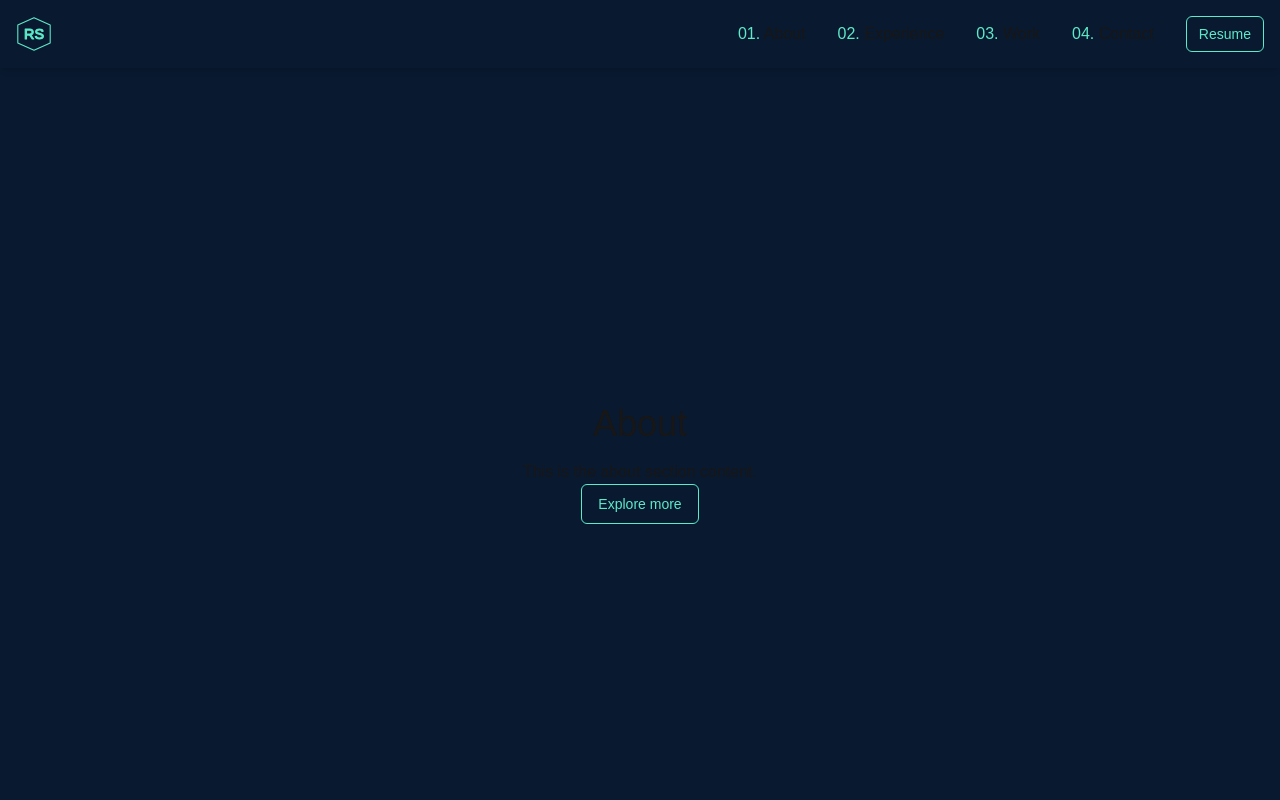
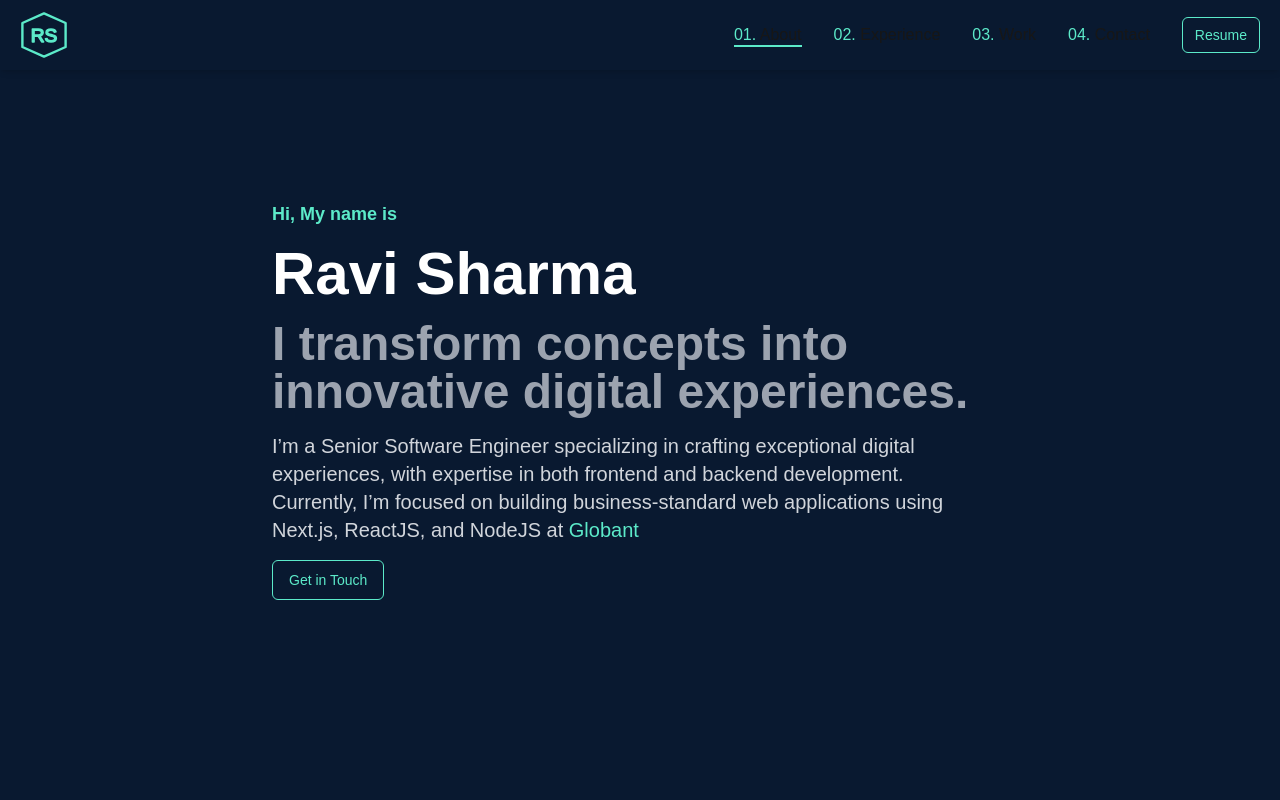
Before and after one commit to ravics09/myportfolio, a Next.js app: page / in a window 1280 px wide. Shown: the top 800 px of the page. Built offline with nearby package versions, Linux system fonts and the light colour scheme.

Commit message:
feat: added animation to highlight  active navitem of the page

```diff
--- a/src/app/globals.css
+++ b/src/app/globals.css
@@ -90,3 +90,16 @@ body {
     @apply bg-background text-foreground;
   }
 }
+
+@keyframes grow-bar {
+  from {
+    width: 0%;
+  }
+  to {
+    width: 100%;
+  }
+}
+
+.after\\:animate-grow-bar::after {
+  animation: grow-bar 0.6s ease-in-out forwards;
+}
--- a/src/app/page.tsx
+++ b/src/app/page.tsx
@@ -3,10 +3,14 @@
 import { motion } from 'framer-motion';
 import { useEffect, useState } from 'react';
 import Navbar from '@/components/navbar/navbar';
-import Section from '@/components/ui/section';
 import Logo from '@/components/ui/logo';
 import Footer from '@/components/ui/footer';
-import { Button } from '@/components/ui/button';
+
+import AboutSection from '@/components/about';
+import HeroSection from '@/components/hero';
+import ExperienceSection from '@/components/experience';
+import WorkSection from '@/components/work';
+import ContactSection from '@/components/contact';
 
 const Home = () => {
   const [isLoading, setIsLoading] = useState(true);
@@ -30,27 +34,15 @@ const Home = () => {
           <Logo size="w-16 h-16" animate={true} />
         </motion.div>
       ) : (
-        <>
+        <main>
           <Navbar />
-          <main className="mt-16">
-            <Section id="about" title="About">
-              <p>This is the about section content.</p>
-              <Button variant="threeD" size="default">
-                Explore more
-              </Button>
-            </Section>
-            <Section id="experience" title="Experience">
-              <p>This is the experience section content.</p>
-            </Section>
-            <Section id="work" title="Work">
-              <p>This is the work section content.</p>
-            </Section>
-            <Section id="contact" title="Contact">
-              <p>This is the contact section content.</p>
-            </Section>
-            <Footer />
-          </main>
-        </>
+          <HeroSection />
+          <AboutSection />
+          <ExperienceSection />
+          <WorkSection />
+          <ContactSection />
+          <Footer />
+        </main>
       )}
     </div>
   );
--- /dev/null
+++ b/src/components/about/index.tsx
@@ -0,0 +1,15 @@
+import { Button } from '@/components/ui/button';
+import Section from '@/components/ui/section';
+
+const AboutSection = () => {
+  return (
+    <Section id="about" title="About" className="bg-red-500">
+      <p>This is the about section content.</p>
+      <Button variant="threeD" size="default">
+        Explore more
+      </Button>
+    </Section>
+  );
+};
+
+export default AboutSection;
--- /dev/null
+++ b/src/components/contact/index.tsx
@@ -0,0 +1,11 @@
+import Section from '@/components/ui/section';
+
+const ContactSection = () => {
+  return (
+    <Section id="contact" title="Contact">
+      <p>This is the contact section content.</p>
+    </Section>
+  );
+};
+
+export default ContactSection;
--- /dev/null
+++ b/src/components/experience/index.tsx
@@ -0,0 +1,11 @@
+import Section from '@/components/ui/section';
+
+const ExperienceSection = () => {
+  return (
+    <Section id="experience" title="Experience" className="bg-green-500">
+      <p>This is the experience section content.</p>
+    </Section>
+  );
+};
+
+export default ExperienceSection;
--- /dev/null
+++ b/src/components/hero/index.tsx
@@ -0,0 +1,28 @@
+import { Button } from '@/components/ui/button';
+import Section from '@/components/ui/section';
+
+const HeroSection = () => {
+  return (
+    <Section className="items-start">
+      <div className="flex flex-col items-start space-y-4 sm:px-10 md:px-20">
+        <h1 className="text-lg text-[#5ceac9] font-semibold">Hi, My name is</h1>
+        <h2 className="text-4xl md:text-5xl lg:text-6xl font-bold text-white">Ravi Sharma</h2>
+        <h4 className="text-3xl md:text-4xl lg:text-5xl font-semibold text-gray-400">
+          I transform concepts into innovative digital experiences.
+        </h4>
+        <p className="text-lg md:text-xl text-gray-300 max-w-2xl">
+          I’m a Senior Software Engineer specializing in crafting exceptional digital experiences, with expertise in
+          both frontend and backend development. Currently, I’m focused on building business-standard web applications
+          using Next.js, ReactJS, and NodeJS at <span className="text-[#5ceac9]">Globant</span>
+        </p>
+        <a href="#contact">
+          <Button variant="threeD" size="default">
+            Get in Touch
+          </Button>
+        </a>
+      </div>
+    </Section>
+  );
+};
+
+export default HeroSection;
--- a/src/components/navbar/navbar.tsx
+++ b/src/components/navbar/navbar.tsx
@@ -2,6 +2,7 @@ import Link from 'next/link';
 import { motion } from 'framer-motion';
 import Logo from '@/components/ui/logo';
 import { Button } from '@/components/ui/button';
+import { useActiveSection } from '@/hooks/useActiveSection';
 
 const navItemVariants = {
   hidden: { opacity: 0 },
@@ -22,12 +23,15 @@ const Navbar = () => {
     { name: '04. Contact', href: '#contact' },
   ];
 
+  const sectionIds = navItems.map((item) => item.href.slice(1)); // Extract section IDs from hrefs
+  const activeSection = useActiveSection(sectionIds); // Use the custom hook to track the active section
+
   return (
     <header className="w-full fixed top-0 left-0 bg-[#091930] shadow-md z-50">
-      <nav className="container mx-auto px-4 py-4 flex justify-between items-center">
+      <nav className="container mx-auto h-[70px] px-5 flex justify-between items-center">
         <div className="flex items-center">
           <Link href="/" aria-label="Home">
-            <Logo size="w-9 h-9" animate={false} />
+            <Logo size="w-12 h-12" animate={false} />
           </Link>
         </div>
 
@@ -40,12 +44,20 @@ const Navbar = () => {
               initial="hidden"
               animate="visible"
               variants={navItemVariants}
-              className="transition duration-300"
+              className={`relative transition duration-300 `} // Add bottom border to the active nav item
             >
               <Link href={item.href}>
                 <span className="text-[#5ceac9]">{item.name.split(' ')[0]}</span>
                 <span className="hover:text-[#5ceac9]">{item.name.slice(item.name.indexOf(' '))}</span>
               </Link>
+              {activeSection === item.href.slice(1) && (
+                <motion.div
+                  className="absolute bottom-0 left-0 h-[2px] bg-[#5ceac9]"
+                  initial={{ width: '0%' }}
+                  animate={{ width: '100%' }}
+                  transition={{ duration: 0.6 }}
+                />
+              )}
             </motion.div>
           ))}
 
--- a/src/components/ui/logo.tsx
+++ b/src/components/ui/logo.tsx
@@ -24,7 +24,7 @@ const Logo = ({ animate = false, size = 'w-16 h-16' }: LogoProps) => (
     <motion.path
       d="M50 5L95 25L95 75L50 95L5 75L5 25Z"
       stroke="#5ceac9"
-      strokeWidth="3"
+      strokeWidth="5"
       fill="none"
       initial={animate ? { strokeDasharray: 400, strokeDashoffset: 400 } : {}}
       animate={animate ? { strokeDashoffset: 0 } : {}}
--- a/src/components/ui/section.tsx
+++ b/src/components/ui/section.tsx
@@ -1,9 +1,27 @@
-const Section = ({ id, title, children }: { id: string; title: string; children: React.ReactNode }) => {
+import React from 'react';
+
+// Define the props for the Section component using TypeScript's type system
+interface SectionProps {
+  id?: string; // Optional unique identifier for the section
+  title?: string; // Title of the section
+  children: React.ReactNode; // Content to be rendered inside the section
+  className?: string; // Optional additional classes for custom styling
+}
+
+/**
+ * Section component that displays a title and children content in the center of the section
+ * @param id - The ID used to identify the section for navigation or linking
+ * @param title - The title displayed at the top of the section
+ * @param children - The child elements or components to be rendered inside the section
+ * @param className - Additional custom class names for the section
+ * @returns A section with centered content
+ */
+const Section: React.FC<SectionProps> = ({ id, title, children, className }) => {
   return (
-    <section id={id} className="min-h-screen flex items-center justify-center py-10">
-      <div className="text-center">
-        <h2 className="text-4xl mb-4">{title}</h2>
-        <div>{children}</div>
+    <section id={id} className={`min-h-screen container mx-auto flex items-center justify-center ${className}`}>
+      <div className="text-left">
+        {title && <h2 className="text-4xl mb-4">{title}</h2>}
+        <div className="max-w-4xl mx-auto">{children}</div>
       </div>
     </section>
   );
--- /dev/null
+++ b/src/components/work/index.tsx
@@ -0,0 +1,11 @@
+import Section from '@/components/ui/section';
+
+const WorkSection = () => {
+  return (
+    <Section id="work" title="Work">
+      <p>This is the work section content.</p>
+    </Section>
+  );
+};
+
+export default WorkSection;
--- /dev/null
+++ b/src/hooks/useActiveSection.tsx
@@ -0,0 +1,42 @@
+import { useEffect, useState } from 'react';
+
+// Custom hook to track the active section on the page
+export const useActiveSection = (sectionIds: string[]): string | null => {
+  const [activeSection, setActiveSection] = useState<string | null>(null); // Allow null when no section is active
+
+  useEffect(() => {
+    const sections = sectionIds.map((id) => document.getElementById(id));
+    const observerOptions = {
+      root: null,
+      rootMargin: '0px',
+      threshold: 0.5, // Trigger when 50% of the section is in view
+    };
+
+    const observerCallback = (entries: IntersectionObserverEntry[]) => {
+      let foundActiveSection = false;
+      entries.forEach((entry) => {
+        if (entry.isIntersecting) {
+          setActiveSection(entry.target.id); // Update active section when section is in view
+          foundActiveSection = true;
+        }
+      });
+      // If no section is intersecting, set active section to null
+      if (!foundActiveSection) {
+        setActiveSection(null); // No section is active
+      }
+    };
+
+    const observer = new IntersectionObserver(observerCallback, observerOptions);
+    sections.forEach((section) => {
+      if (section) observer.observe(section);
+    });
+
+    return () => {
+      sections.forEach((section) => {
+        if (section) observer.unobserve(section);
+      });
+    };
+  }, [sectionIds]);
+
+  return activeSection; // Return the ID of the currently active section, or null if none
+};
```
